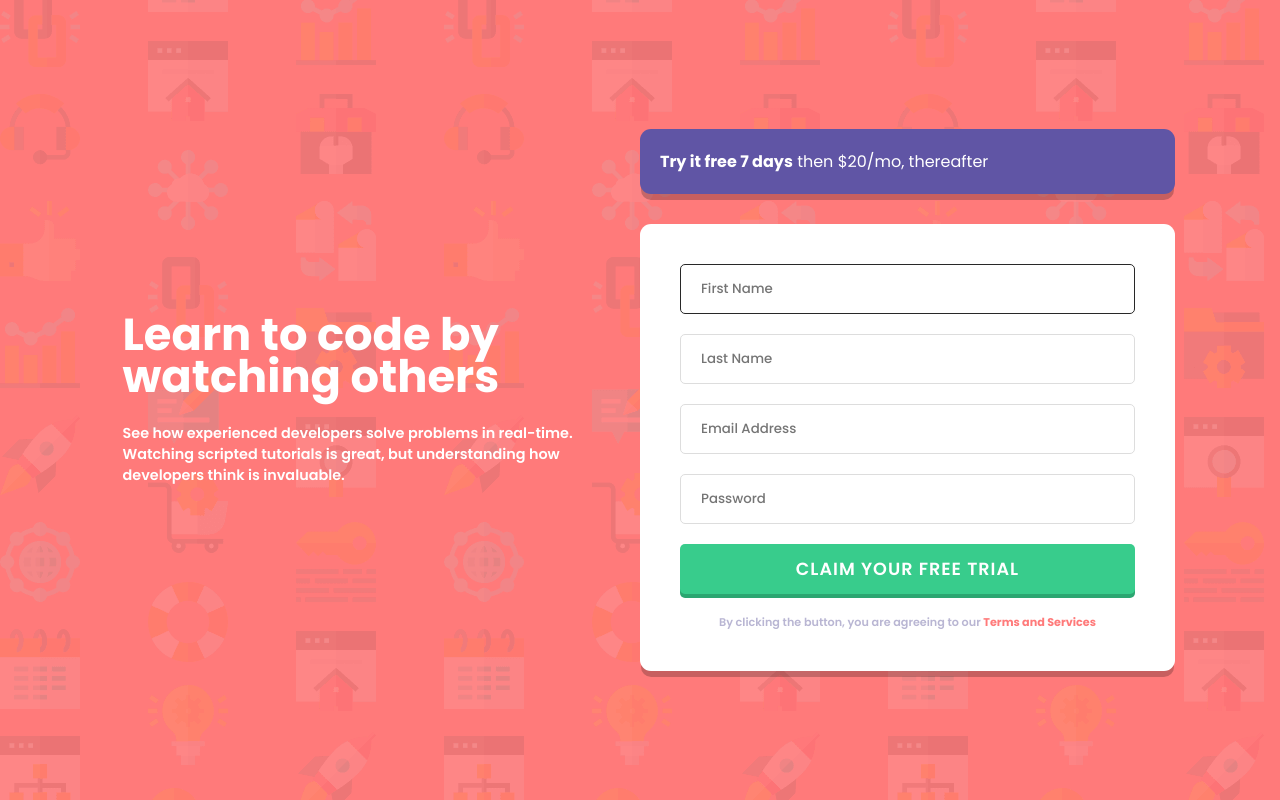
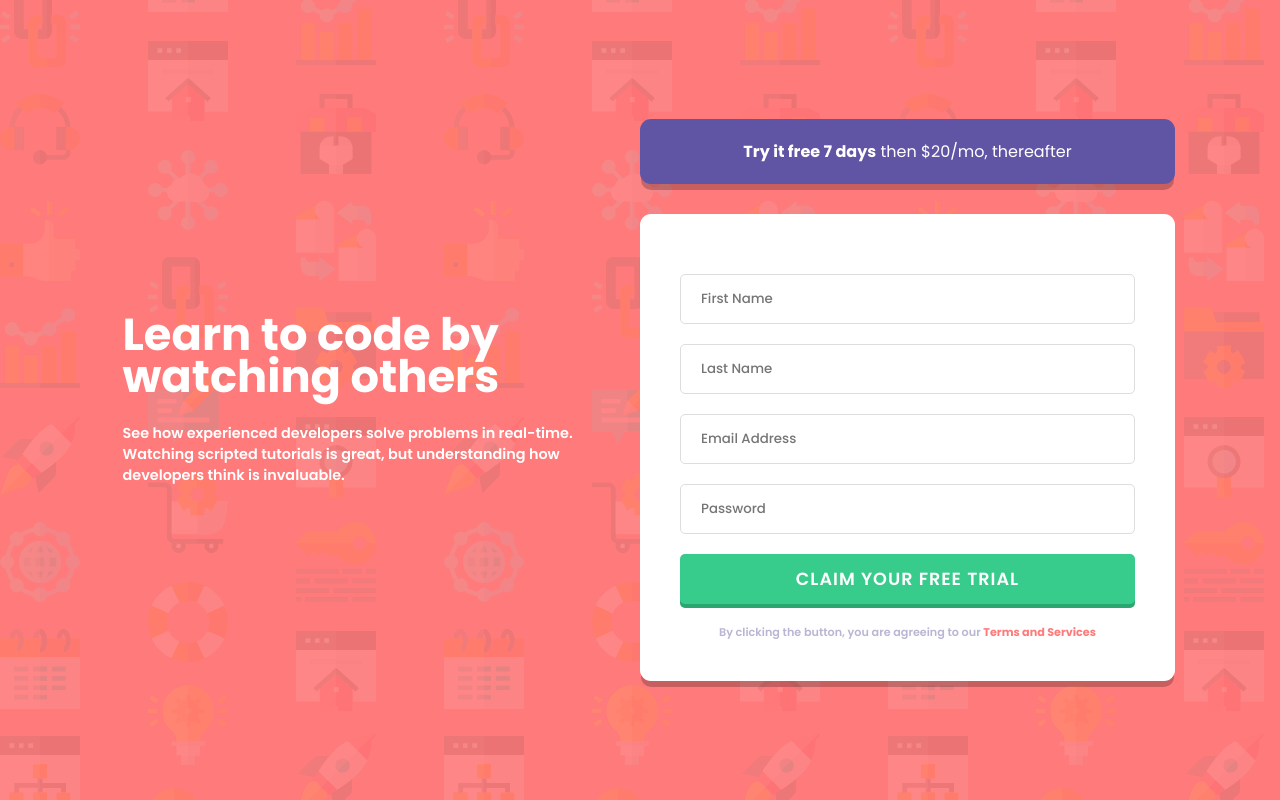
Before and after one commit to kdumagalhaes/signup-form-reactjs, a React (Create React App) app: page / in a window 1280 px wide. Built offline with nearby package versions, Linux system fonts and the light colour scheme.

Commit message:
react hook form installation

```diff
--- a/package.json
+++ b/package.json
@@ -10,6 +10,7 @@
     "polished": "^3.6.7",
     "react": "^16.13.1",
     "react-dom": "^16.13.1",
+    "react-hook-form": "^6.9.2",
     "react-scripts": "3.4.3",
     "styled-components": "^5.2.0"
   },
--- a/src/components/Buttons/SuccessBtn/SuccessBtnStyles.js
+++ b/src/components/Buttons/SuccessBtn/SuccessBtnStyles.js
@@ -7,7 +7,7 @@ export const SuccessBtnTag = styled.button `
     border: none;
     border-radius: 5px;
     box-shadow: 0px 4px 0px 0px hsl(154, 59%, 41%);
-    margin-bottom: 20px;
+    margin: 20px 0;
     transform: translateY();
     transition: box-shadow 0.2s, transform 0.2s;
     color: #fff;
--- a/src/components/CTAs/PriceCTA/PriceCTAStyles.js
+++ b/src/components/CTAs/PriceCTA/PriceCTAStyles.js
@@ -7,15 +7,15 @@ export const PriceCTADiv = styled.div`
   border-radius: ${({ theme }) => theme.borderRadius};
   box-shadow: ${({ theme }) => theme.primaryShadow};
   margin-bottom: 30px;
+  display: flex;
+  justify-content: center;
 
   span {
     color: #fff;
     text-align: center;
 
     @media (max-width: 375px) {
-        display: block;
         width: 190px;
-        margin: 0 auto;
     }
   }
 `;
--- a/src/components/CTAs/TextCTA/TextCTAStyles.js
+++ b/src/components/CTAs/TextCTA/TextCTAStyles.js
@@ -25,6 +25,7 @@ export const CTADiv = styled.div`
       font-size: 1.8rem;
       text-align: center;
       margin: 70px 25px 20px 0;
+      max-width: 100%;
     }
   }
 
--- /dev/null
+++ b/src/components/Forms/SignUpForm/Inputs/InputStyles.js
@@ -0,0 +1,15 @@
+import styled from 'styled-components'
+
+export const InputTag = styled.input `
+    margin-top: 20px;
+    height: 50px;
+    background-color: #fff;
+    border-radius: 5px;
+    border: 1px solid #ddd;
+    padding: 0 20px;
+    font-weight: 500;
+
+    &:focus {
+      border: 1px solid #282828;
+    }
+`
--- /dev/null
+++ b/src/components/Forms/SignUpForm/Inputs/Inputs.js
@@ -0,0 +1,28 @@
+import React from 'react';
+import { InputTag } from './InputStyles';
+
+const Input = ({
+  border,
+  placeholder,
+  type,
+  name,
+  required,
+  register,
+  errors
+}) => {
+  return (
+    <>
+      <InputTag
+        type={type}
+        border={border}
+        placeholder={placeholder}
+        name={name}
+        ref={register({ required })}
+      />
+      {console.log(errors)}
+      {errors.firstName && <p>First Name cannot be empty</p>}
+    </>
+  );
+};
+
+export default Input;
--- a/src/components/Forms/SignUpForm/SignUpForm.js
+++ b/src/components/Forms/SignUpForm/SignUpForm.js
@@ -1,27 +1,71 @@
 import React from 'react';
 import { FormDiv, FormTag } from './SignUpFormStyles';
-import { Formik } from 'formik';
+import { useForm } from 'react-hook-form';
 
 import PriceCTA from '../../CTAs/PriceCTA/PriceCTA';
 import SuccessBtn from '../../Buttons/SuccessBtn/SuccessBtn';
+import Input from '../../Forms/SignUpForm/Inputs/Inputs'
 
-const SignUpForm = () => {
+
+const SignUpForm = (() => {
+  const { register, handleSubmit, errors } = useForm();
+
+  const onSubmit = (data) => {
+    console.log(data)
+  }
+
+
   return (
     <FormDiv>
       <PriceCTA />
-      <FormTag>
-        <input type="text" placeholder="First Name" autoFocus />
-        <input type="text" placeholder="Last Name" />
-        <input type="email" placeholder="Email Address" />
-        <input type="password" placeholder="Password" />
+      <FormTag onSubmit={handleSubmit(onSubmit)} noValidate>
+        <Input
+          register={register}
+          name="firstName"
+          type="text"
+          placeholder="First Name"
+          autoFocus
+          errors={errors}
+        />
+        {errors.firstName && <p>First Name cannot be empty</p>}
+
+        <Input
+          name="lastName"
+          type="text"
+          placeholder="Last Name"
+          register={register}
+          errors
+
+        />
+        {errors.lastName && <p>Last Name cannot be empty</p>}
+
+        <Input
+          name="email"
+          type="email"
+          placeholder="Email Address"
+          register={register}
+          errors
+
+        />
+        {errors.email && errors.email.type === 'required' && (<p>Email cannot be empty</p>)}
+        {errors.email && errors.email.type === 'pattern' && (<p>Looks like this is not an email</p>)}
+
+        <Input
+          name="password"
+          type="password"
+          placeholder="Password"
+          register={register}
+          errors
+        />
+
         <SuccessBtn />
-        <span>
+        <p>
           By clicking the button, you are agreeing to our{' '}
           <a href="/">Terms and Services</a>
-        </span>
+        </p>
       </FormTag>
     </FormDiv>
   );
-};
+});
 
 export default SignUpForm;
--- a/src/components/Forms/SignUpForm/SignUpFormStyles.js
+++ b/src/components/Forms/SignUpForm/SignUpFormStyles.js
@@ -14,7 +14,7 @@ export const FormDiv = styled.div`
   }
 `;
 
-export const FormTag = styled.div`
+export const FormTag = styled.form`
   width: 100%;
   height: auto;
   padding: 40px;
@@ -28,21 +28,18 @@ export const FormTag = styled.div`
     padding: 20px;
   }
 
-  input {
-    margin-bottom: 20px;
-    height: 50px;
-    background-color: #fff;
-    border-radius: 5px;
-    border: 1px solid #ddd;
-    padding: 0 20px;
-    font-weight: 500;
-
-    &:focus {
-      border: 1px solid #282828;
-    }
+  span {
+    color: ${({theme}) => theme.colors.color1};
+    margin-top: 5px;
+    font-size: 0.65rem;
+    font-weight: 600;
+    font-style: italic;
+    text-align: right;
   }
 
-  span {
+
+
+  p {
     font-size: 0.7rem;
     text-align: center;
     color: ${({ theme }) => theme.colors.color5};
```
Also changed, not shown: 1 other file (tests, documents, lock files or other folders).
